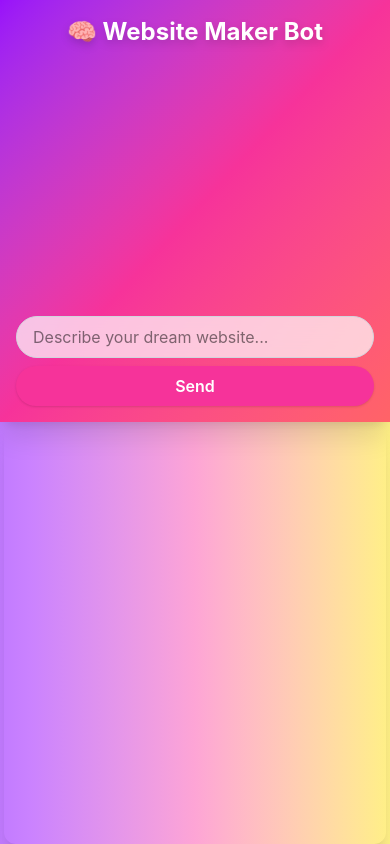
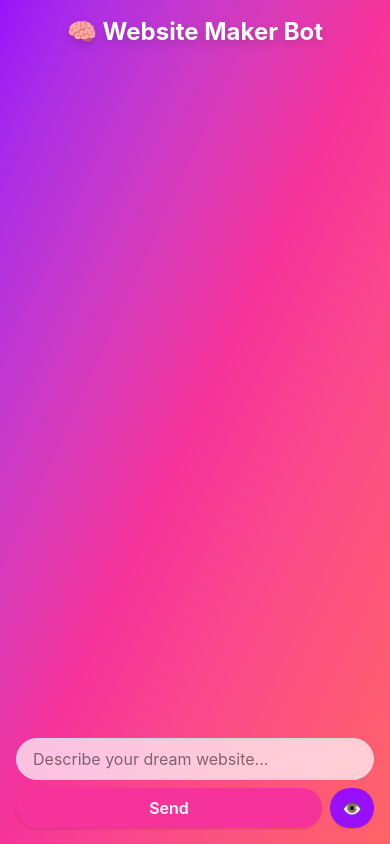
Before and after one commit to omp0110/Frontend, a React (Vite) app: page /chat in a window 390 px wide. Built offline with nearby package versions, Linux system fonts and the light colour scheme.

Commit message:
responsive popup added

```diff
--- a/src/App.jsx
+++ b/src/App.jsx
@@ -1,19 +1,60 @@
-import React from "react";
+import React, { useState, useEffect } from "react";
 import Chat from "./components/Chat";
 import Preview from "./components/Preview";
+import { motion, AnimatePresence } from "framer-motion";
 
 export default function App() {
+  const [previewUrl, setPreviewUrl] = useState("");
+  const [showMobilePreview, setShowMobilePreview] = useState(false);
 
-  const [previewUrl, setPreviewUrl] = React.useState("");
+  useEffect(() => {
+    if (previewUrl && window.innerWidth < 768) {
+      setShowMobilePreview(true);
+    }
+  }, [previewUrl]);
+
   return (
-    <div className="flex flex-col md:flex-row h-screen bg-gradient-to-r from-purple-400 via-pink-300 to-yellow-200 overflow-hidden">
-  <div className="md:w-1/2 w-full h-1/2 md:h-full backdrop-blur-md bg-white/30 shadow-xl">
-    <Chat setPreviewUrl={setPreviewUrl} />
-  </div>
-  <div className="md:w-1/2 w-full h-1/2 md:h-full">
-    <Preview url={previewUrl} />
-  </div>
-</div>
+    <div className="relative flex flex-col md:flex-row h-screen bg-gradient-to-r from-purple-400 via-pink-300 to-yellow-200 overflow-hidden">
 
+      {/* Left Chat */}
+      <div className="md:w-1/2 w-full h-full backdrop-blur-md bg-white/30 shadow-xl z-0">
+        <Chat setPreviewUrl={setPreviewUrl} setShowMobilePreview={setShowMobilePreview} />
+      </div>
+
+      {/* Right-side Desktop Preview */}
+      <div className="md:w-1/2 w-full h-full hidden md:block">
+        <Preview url={previewUrl} />
+      </div>
+
+      {/* Mobile Fullscreen Preview */}
+      <AnimatePresence>
+        {showMobilePreview && previewUrl && (
+          <motion.div
+            key="mobile-preview"
+            initial={{ opacity: 0, y: 80 }}
+            animate={{ opacity: 1, y: 0 }}
+            exit={{ opacity: 0, y: 80 }}
+            transition={{ type: "spring", stiffness: 300, damping: 30, duration: 0.35 }}
+            className="md:hidden fixed inset-0 z-50 bg-white shadow-2xl flex flex-col rounded-t-xl"
+          >
+            {/* Header */}
+            <div className="flex justify-between items-center p-4 bg-gradient-to-r from-purple-600 to-pink-500 text-white font-semibold text-lg">
+              <span>📱 Live Preview</span>
+              <button
+                onClick={() => setShowMobilePreview(false)}
+                className="text-white text-xl font-bold px-2 rounded hover:bg-white/20"
+              >
+                ✖
+              </button>
+            </div>
+
+            {/* Iframe Preview */}
+            <div className="flex-1 overflow-hidden">
+              <Preview url={previewUrl} />
+            </div>
+          </motion.div>
+        )}
+      </AnimatePresence>
+    </div>
   );
 }
--- a/src/components/Chat.jsx
+++ b/src/components/Chat.jsx
@@ -3,7 +3,7 @@ import { motion } from "framer-motion";
 import ReactMarkdown from "react-markdown";
 
 
-export default function Chat({ setPreviewUrl }) {
+export default function Chat({ setPreviewUrl,setShowMobilePreview }) {
   const [messages, setMessages] = useState([]);
   const [prompt, setPrompt] = useState("");
   const [loading, setLoading] = useState(false);
@@ -139,7 +139,8 @@ export default function Chat({ setPreviewUrl }) {
         <div ref={chatEndRef} />
       </div>
 
-      <form onSubmit={handleSubmit} className="mt-4 flex flex-col sm:flex-row gap-2 items-center">
+    <form onSubmit={handleSubmit} className="mt-4 flex flex-col sm:flex-row gap-2 items-center w-full">
+  {/* Input Field */}
   <input
     type="text"
     className="w-full px-4 py-2 rounded-full bg-white/70 backdrop-blur-md border border-gray-300 focus:outline-none focus:ring-2 focus:ring-pink-400"
@@ -148,17 +149,45 @@ export default function Chat({ setPreviewUrl }) {
     placeholder="Describe your dream website..."
     disabled={loading}
   />
+
+  {/* Button Row for Mobile */}
+  <div className="flex gap-2 w-full md:hidden">
+    {/* Send Button */}
     <motion.button
       whileTap={{ scale: 0.9 }}
       type="submit"
       disabled={loading}
-          className={`w-full sm:w-auto px-5 py-2 rounded-full font-semibold shadow transition ${
+      className={`w-7/8 px-5 py-2 rounded-full font-semibold shadow transition ${
+        loading ? "bg-gray-400 cursor-not-allowed" : "bg-pink-500 hover:bg-pink-600 text-white"
+      }`}
+    >
+      {loading ? "Thinking..." : "Send"}
+    </motion.button>
+
+    {/* Show Preview Button (only on mobile) */}
+    <motion.button
+      whileTap={{ scale: 0.95 }}
+      type="button"
+      onClick={() => setShowMobilePreview(true)} // <-- make sure this is passed via props
+      className="w-1/8 px-2 py-2 rounded-full bg-purple-600 hover:bg-purple-700 text-white font-semibold shadow"
+    >
+      👁️
+    </motion.button>
+  </div>
+
+  {/* Desktop Send Button (only on desktop) */}
+  <motion.button
+    whileTap={{ scale: 0.9 }}
+    type="submit"
+    disabled={loading}
+    className={`hidden md:inline-block md:w-auto px-5 py-2 rounded-full font-semibold shadow transition ${
       loading ? "bg-gray-400 cursor-not-allowed" : "bg-pink-500 hover:bg-pink-600 text-white"
     }`}
   >
     {loading ? "Thinking..." : "Send"}
   </motion.button>
 </form>
+
     </div>
   );
 }
```
Lines whose indentation alone changed are shown as unchanged.
